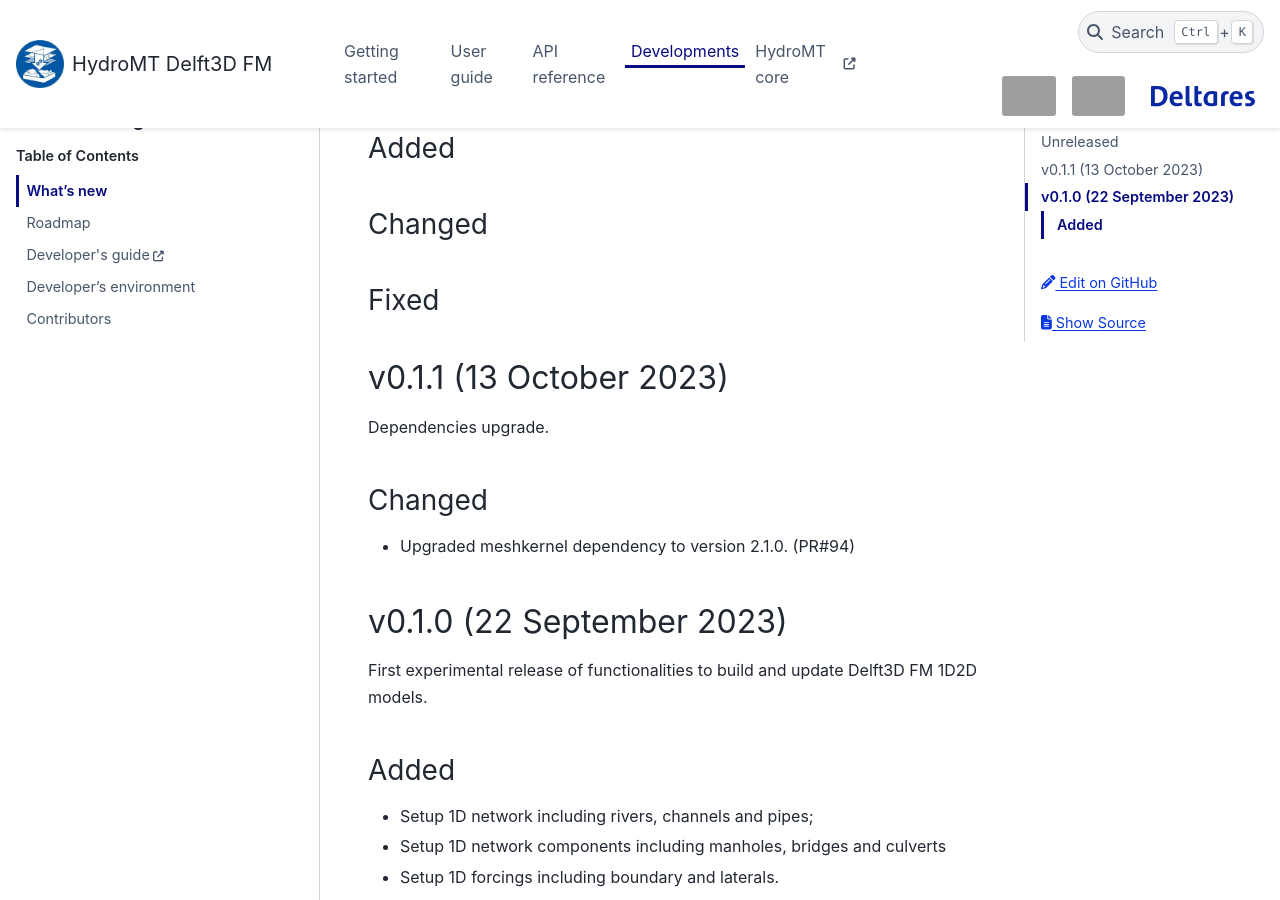
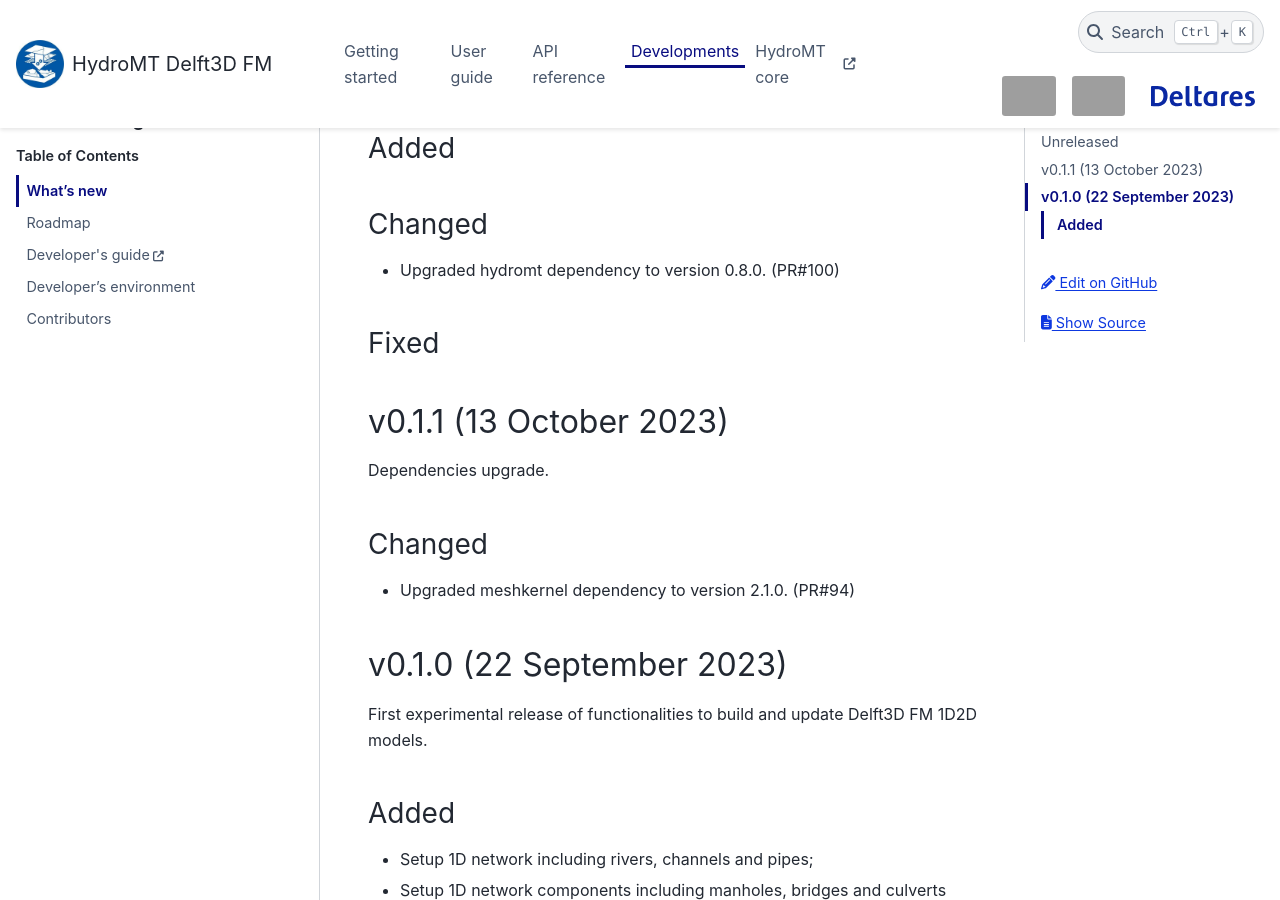
Before and after one commit to Deltares/hydromt_delft3dfm, a Sphinx documentation site: the page built from docs/changelog.rst, in a window 1280 px wide and 900 px high, scrolled down 364 px. Built offline with Sphinx 7.4.7 and the PyData theme 0.15.4, drawn with Linux system fonts in a browser that asks for light colours; pages that are not in the unit, such as notebooks, are missing from menus; the version number is read from the project's files by our own code; grey boxes are pictures that could not be loaded.

Commit message:
update changelog

```diff
--- a/docs/changelog.rst
+++ b/docs/changelog.rst
@@ -14,6 +14,7 @@
 
 Changed
 -------
+- Upgraded hydromt dependency to version 0.8.0. (PR#100)
 
 Fixed
 -----
```
